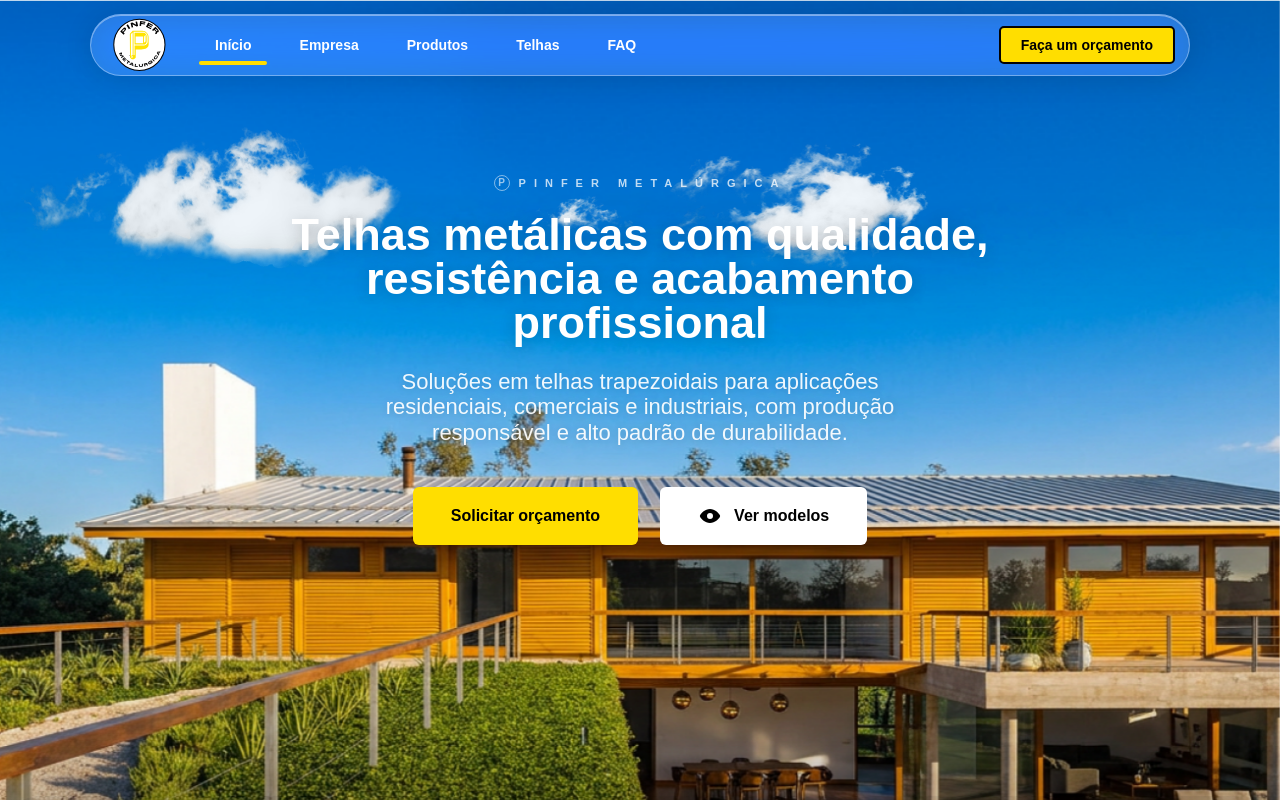
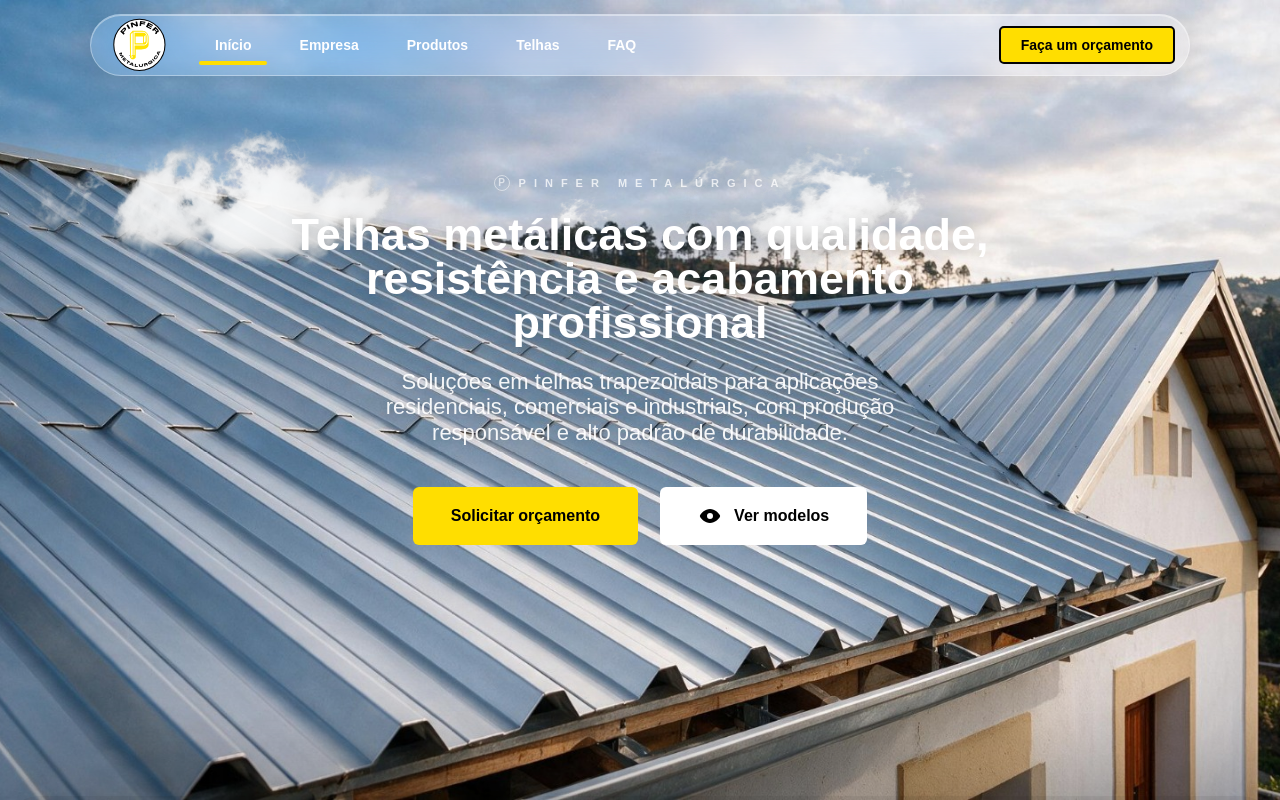
Before and after one commit to mars0103/landingpagepinfer, a React (Vite) app: page / in a window 1280 px wide. Shown: the top 800 px of the page. Built offline with nearby package versions, Linux system fonts and the light colour scheme; no server answers; a web font is replaced by a local one.

Commit message:
feat: troca foto de fundo da hero pela nova (fundo-lp.jpeg)

```diff
--- a/src/index.css
+++ b/src/index.css
@@ -198,7 +198,7 @@ button {
   right: 0;
   height: 100vh;
   min-height: 560px;
-  background: url("/assets/fundohero.webp") center / cover no-repeat;
+  background: url("/assets/fundo-lp.jpeg") center / cover no-repeat;
   display: flex;
   align-items: center;
   justify-content: center;
```
Also changed, not shown: public/assets/fundo-lp.jpeg (added).
